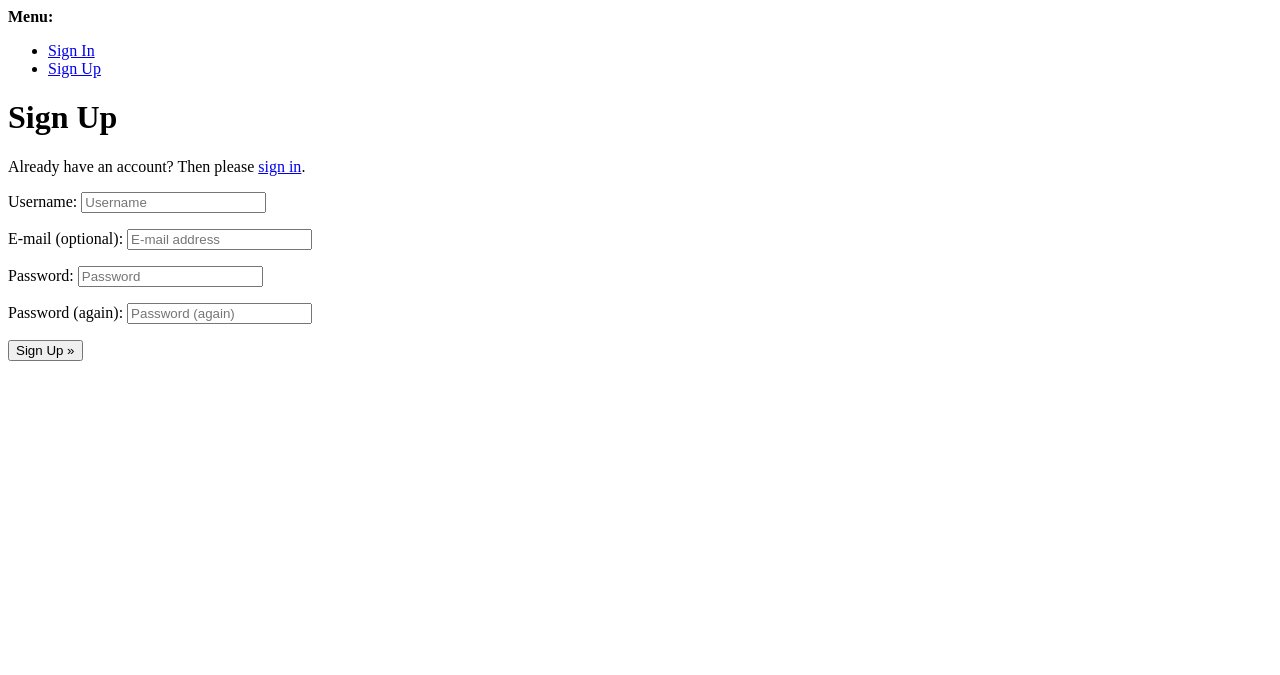
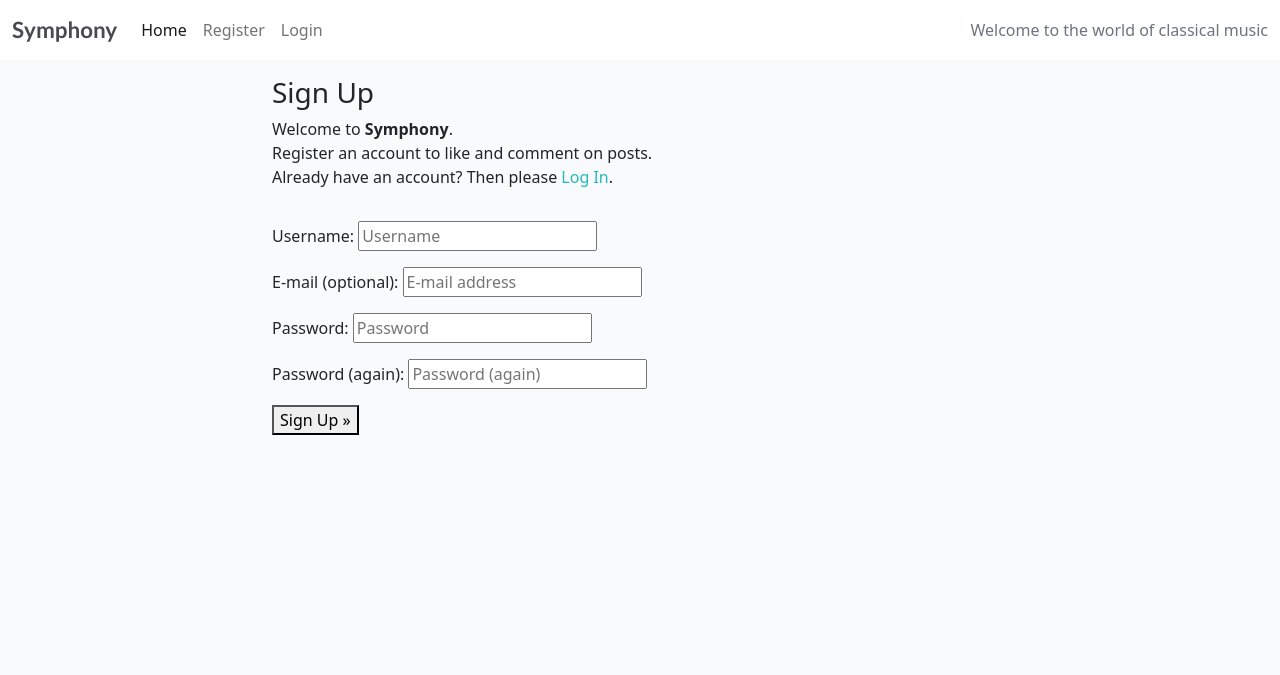
Before and after one commit to Caitriona71/symphonyblogcb, a Django app: page /accounts/signup/ in a window 1280 px wide. Shown: the top 675 px of the page. Run offline with Django 3.2, Linux system fonts and the light colour scheme.

Commit message:
Modify logout.html and sign up form in signup.html

```diff
--- a/templates/account/login.html
+++ b/templates/account/login.html
@@ -12,10 +12,10 @@
     <div class="col-md-8 mt-3 offset-md-2">
         <h3>{% trans "Sign In" %}</h3>
 
-        <p>{% blocktrans %}Welcome back to Symphony!
-        To leave a comment or like a post, please log in. If you
+        <p>{% blocktrans %}Welcome back to <strong>Symphony</strong>.
+        To leave a comment or like a post, then please log in first. If you
         haven't created an account yet, then
-        <a href="{{ signup_url }}">Sign Up</a> first.{% endblocktrans %}</p>
+        <a href="{{ signup_url }}">Sign Up</a>. {% endblocktrans %}</p>
     </div>
   </div>
   <div class="row">
--- a/templates/account/signup.html
+++ b/templates/account/signup.html
@@ -1,21 +1,31 @@
-{% extends "account/base.html" %}
+{% extends "base.html" %}
 
 {% load i18n %}
 
 {% block head_title %}{% trans "Signup" %}{% endblock %}
 
 {% block content %}
-<h1>{% trans "Sign Up" %}</h1>
+<div class="container">
+  <div class="row">
+      <div class="col-md-8 mt-3 offset-md-2">
+          <h3>{% trans "Sign Up" %}</h3>
 
-<p>{% blocktrans %}Already have an account? Then please <a href="{{ login_url }}">sign in</a>.{% endblocktrans %}</p>
-
+          <p>{% blocktrans %}Welcome to <strong>Symphony</strong>. <br> Register an account to like and
+             comment on posts.<br> Already have an account? Then please <a class="link" href="{{ login_url }}">
+             Log In</a>.{% endblocktrans %}</p>
+      </div>
+  </div>
+  <div class="row">
+    <div class="col-md-8 mt-3 offset-md-2">
       <form class="signup" id="signup_form" method="post" action="{% url 'account_signup' %}">
           {% csrf_token %}
           {{ form.as_p }}
           {% if redirect_field_value %}
           <input type="hidden" name="{{ redirect_field_name }}" value="{{ redirect_field_value }}" />
           {% endif %}
-  <button type="submit">{% trans "Sign Up" %} &raquo;</button>
+          <button type="btn-btn-signup right">{% trans "Sign Up" %} &raquo;</button>
       </form>
-
+    </div>
+  </div>
+</div>
 {% endblock %}
```
Also changed, not shown: templates/account/logout.html (+13 -6 lines). Lines whose indentation alone changed are shown as unchanged.
